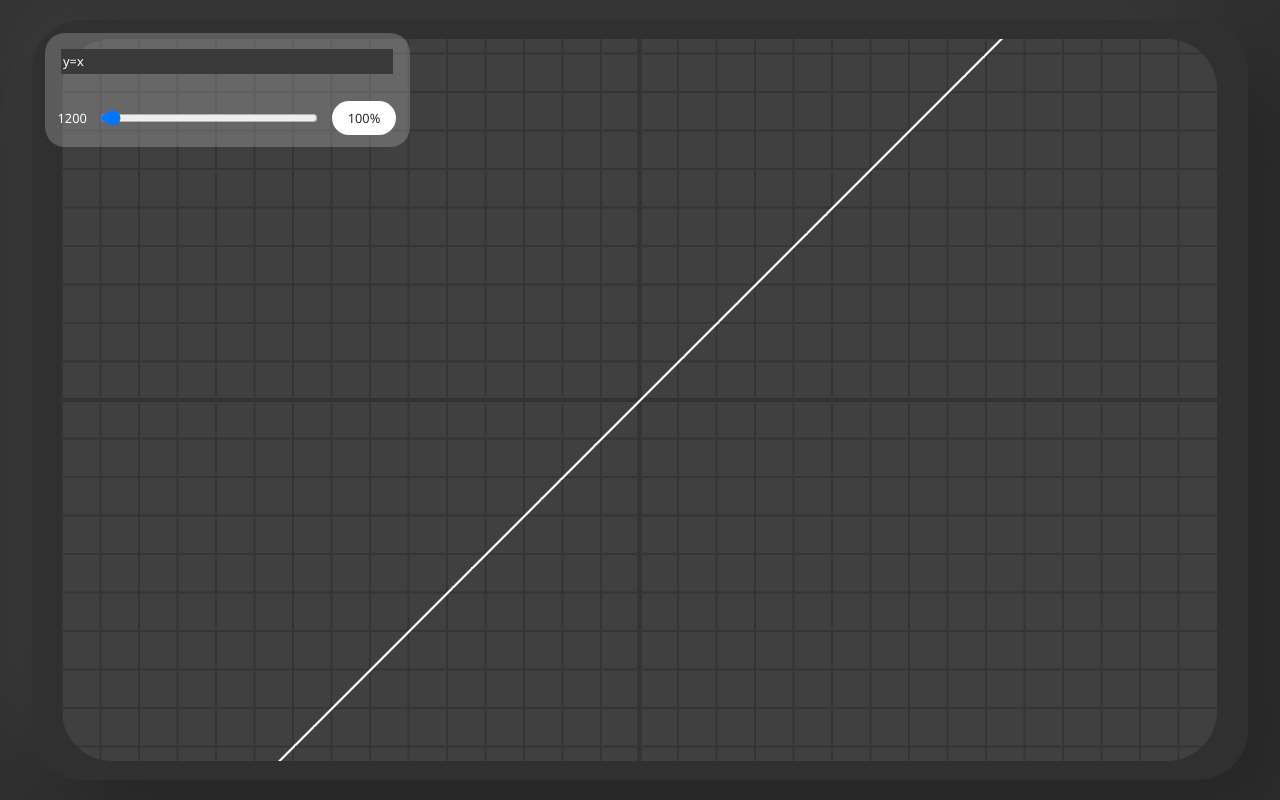
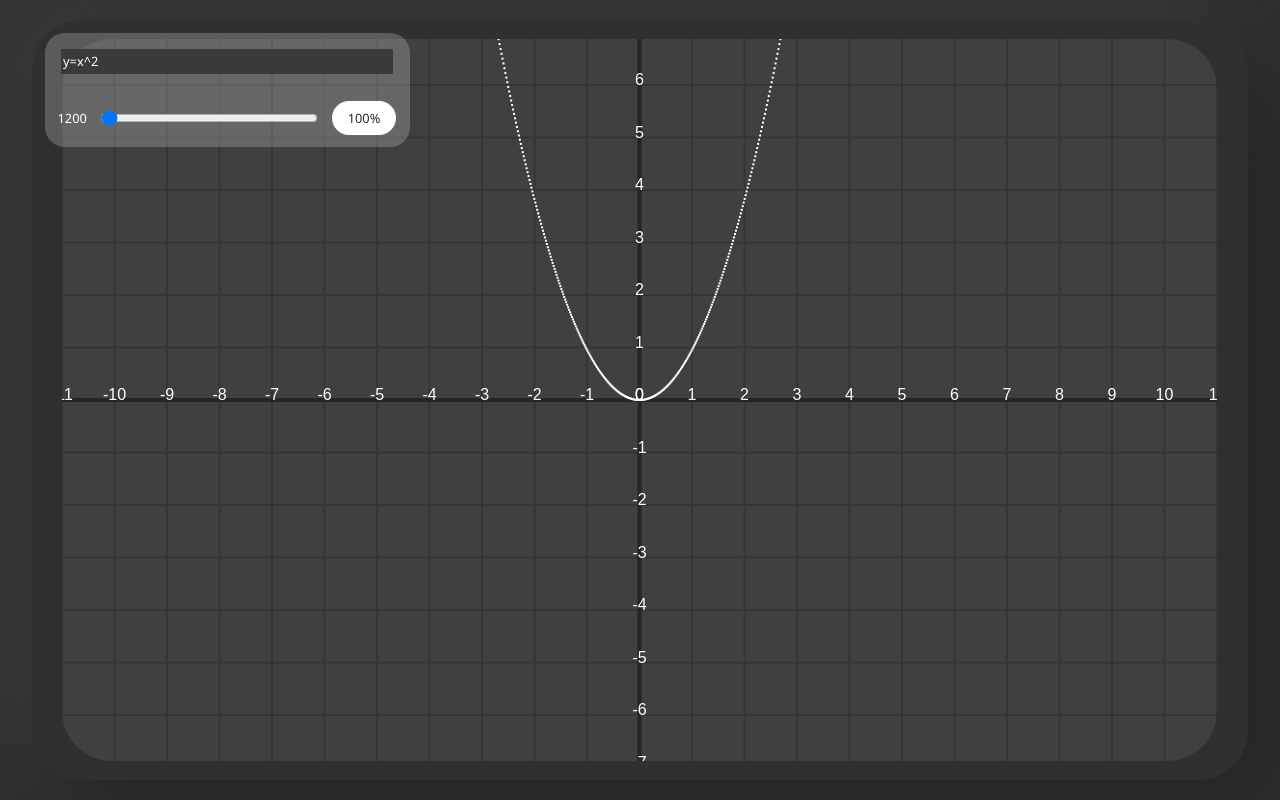
Before and after one commit to FApew/GraphicCalculator, a website built with Vite: page index.html in a window 1280 px wide. Built offline with nearby package versions, Linux system fonts and the light colour scheme.

Commit message:
AddedWorkingZoom

```diff
--- a/index.html
+++ b/index.html
@@ -16,14 +16,17 @@
                 <input type="text" id="input">
                 <div id="sliderBox">
                     <div id="Osamp"></div>
-                    <input type="range" id="Isamp" min="600" max="24000" step="30">
-                    <div id="Done">12000ms</div>
+                    <input type="range" id="Isamp" min="500" max="50000" step="100">
+                    <div id="Done"></div>
                 </div>
             </div>
             <div id="canvasBoxBox">
                 <div id="canvasBox">
-                    <canvas id="canvas" width="100%" height="100%"></canvas>
+                    <canvas id="canvas" width="100%" height="100%">
+
+                    </canvas>
                 </div>
+                <div id="mouseListener""></div>
             </div>
         </div>
     </div>
--- a/script.js
+++ b/script.js
@@ -8,11 +8,13 @@ const input = document.getElementById("input")
 const Isamp = document.getElementById("Isamp")
 const Osamp = document.getElementById("Osamp")
 const Done = document.getElementById("Done")
+const mL = document.getElementById("mouseListener")
 const ctx = canvas.getContext("2d")
-input.value = "y=x"
+input.value = "y=x^2"
 Isamp.value = 1200
 
-let samples, vtx = [], toSkip = [], vtxtemp = [], dots = true, stop = false, running = false
+let samples, vtx = [], toSkip = [], vtxtemp = [], dots = true, stop = false, running = false, gridSize = 21
+let zoomF = 1
 
 const resize = new ResizeObserver(() => {
     Update()
@@ -38,8 +40,7 @@ async function Update() {
     canvas.height = Box.clientHeight
     ctx.fillStyle = "#404040"
     ctx.fillRect(0, 0, canvas.width, canvas.height)
-    drawAxis()
-    drawGrid()
+    drawGrid(gridSize)
     while (running) {
         await new Promise(resolve => setTimeout(resolve, 0));
     }
@@ -53,22 +54,56 @@ async function Update() {
 }
 
 function drawAxis() {
-    ctx.fillStyle = "#303030"
+    ctx.fillStyle = "#252525"
     ctx.fillRect(0, canvas.height/2-2, canvas.width, 4)
     ctx.fillRect(canvas.width/2-2, 0, 4, canvas.height)
 }
 
+function drawNum(qN, offset, qW, temp) {
+    let c = 0
+    ctx.fillStyle = "#fff"
+    ctx.font = "16px arial"
+    ctx.textAlign = "center"
+    for (let i = -1; i < qN+1; i++) {
+        if(offset.x+qW*(i+1) == canvas.width/2) {
+            c = i
+            break
+        }
+    }
+    for (let i = -1; i < qN+1; i++) {
+        let zoom = zoomF >= 1 ? zoomF-zoomF%1 : zoomF
+        let txt = Math.round((c-i)*-1/zoom*100)/100
+        ctx.fillText(txt, offset.x+qW*(i+1), canvas.height/2)
+    }
+    for (let i = -1; i < Math.ceil(canvas.height/qW)+5; i++) {
+        if (qW*i+offset.y == canvas.height/2) {
+            c = i+1
+            break
+        }
+    }
+    for (let i = -1; i < Math.ceil(canvas.height/qW)+5; i++) {
+        let zoom = zoomF >= 1 ? zoomF-zoomF%1 : zoomF
+        let txt = Math.round((c-i)/zoom*100)/100
+        ctx.fillText(txt, canvas.width/2, offset.y+qW*(i-1))
+    }
+}
+
 function drawGrid() {
-    let qWidth = canvas.width/30
-    let offset = canvas.height/2%qWidth
-    for (let i = 0; i < 30; i++) {
-        ctx.fillStyle = "#353535"
-        ctx.fillRect(qWidth*i-1, 0, 2, canvas.height)
+    let qN = zoomF >= 1 ? Math.ceil(gridSize/((zoomF%1/2)+1)) : gridSize+((gridSize/zoomF)%gridSize)
+    qN = qN % 2 != 0 ? qN+=1 : qN
+    let temp = 0
+    let qW = canvas.width/qN
+    let offset = {x: canvas.width/2%qW, y:canvas.height/2%qW}
+    ctx.fillStyle= "#353535"
+    for (let i = -1; i < qN+1; i++) {
+        ctx.fillRect(canvas.width/qN*i+offset.x-1, 0, 2, canvas.height)
     }
-    for (let i = 0; i < Math.ceil(canvas.height/qWidth); i++) {
-        ctx.fillStyle = "#353535"
-        ctx.fillRect(0, qWidth*i-1+offset, canvas.width, 2)
+    for (let i = -1; i < Math.ceil(canvas.height/qW)+5; i++) {
+        ctx.fillRect(0, qW*i+offset.y-1, canvas.width, 2)
+        temp++
     }
+    drawAxis()
+    drawNum(qN, offset, qW, temp)
 }
 
 input.addEventListener("change", Update)
@@ -84,8 +119,8 @@ async function drawPoints() {
         let temp
         for (let i = 0; i < samples+1; i++) {
             if (!stop) {
-                Done.innerHTML = `${Math.round(i/samples*10000)/100}%`
-                var x = (i - Math.floor(samples/2))/Math.floor(samples/30)
+                Done.innerHTML = `${Math.round(i/samples*1000)/10}%`
+                var x = (i - Math.floor(samples/2))/Math.floor(samples/gridSize*zoomF)
                 let ExpX = [Exp[0], Exp[1]]
                 for (let i = 0; i < 2; i++) {
                     ExpX[i] = normalize(ExpX[i].replaceAll("x", `(${x})`))
@@ -98,8 +133,8 @@ async function drawPoints() {
                     }
                     solY.forEach((varY) => {
                         let y = eval(varY.toString())
-                        vtx.push([x*canvas.width/30+canvas.width/2, -y*canvas.width/30+canvas.height/2])
-                        ctx.fillRect(x*canvas.width/30+canvas.width/2-1, -y*canvas.width/30+canvas.height/2, 2, 2)
+                        vtx.push([x*canvas.width/gridSize*zoomF+canvas.width/2, -y*canvas.width/gridSize*zoomF+canvas.height/2])
+                        ctx.fillRect(x*canvas.width/gridSize*zoomF+canvas.width/2-1, -y*canvas.width/gridSize*zoomF+canvas.height/2-1, 2, 2)
                         if(i!=0)
                         if (Math.abs(y-temp) > canvas.width/50 && solY.length == 1) {
                             toSkip.push(i)
@@ -111,7 +146,7 @@ async function drawPoints() {
                         toSkip.push(i)
                     }
                 }
-                if (i%Math.round(((samples/24000)*10)) == 0) {
+                if (i%Math.round(((samples/24000)*30)) == 0) {
                     await new Promise(resolve => setTimeout(resolve, 0))
                 }
             } else {
@@ -122,6 +157,9 @@ async function drawPoints() {
 
         DrawLines()
         running = false
+    } else {
+        running = false
+        return
     }
 }
 
@@ -219,3 +257,12 @@ function DrawLines() {
         }
     }
 }
+
+mL.addEventListener("wheel", (e) => {
+    if (e.deltaY < 0 && zoomF < 10) {
+        zoomF+=0.1
+    } else if (zoomF > 0.2) {
+        zoomF-=0.1
+    }
+    Update()
+})
--- a/style.css
+++ b/style.css
@@ -62,6 +62,7 @@ body {
         display: grid;
         grid-template-rows: 50% 50%;
         grid-template-columns: 100%;
+        z-index: 3;
     }
 
     #input {
@@ -147,3 +148,10 @@ body {
 #canvas {
     border-radius: 50px;
 }
+
+#mouseListener {
+    position: absolute;
+    width: 100%;
+    height: 100%;
+    z-index: 2;
+}
```
